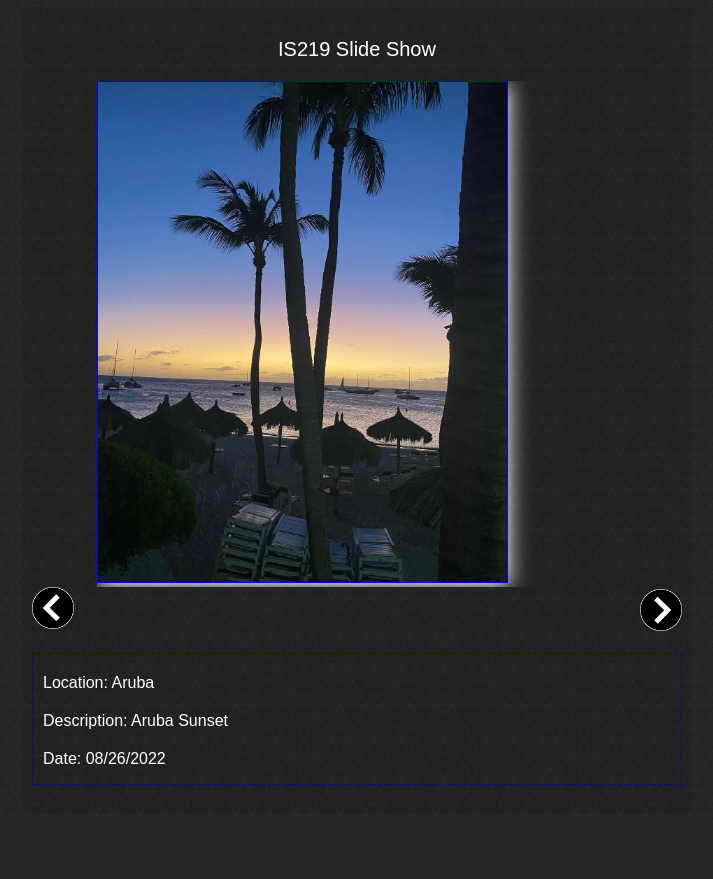
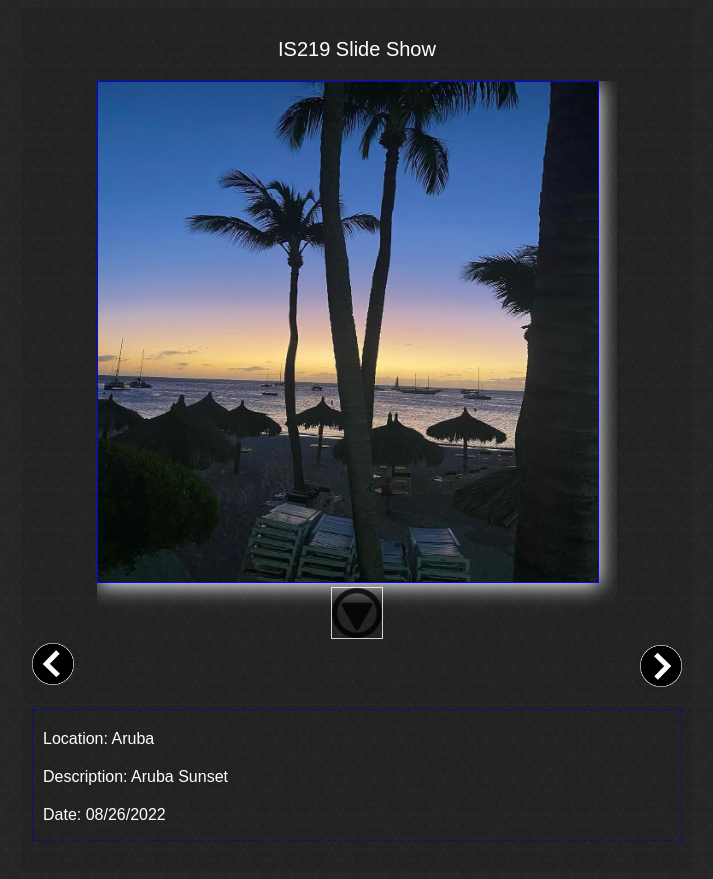
Before and after one commit to MReiss97/Gallery-Project, a PHP site: page /index.html in a window 1280 px wide. Shown: the whole page, without its empty margins (283-996 px from the left). Before the commit the page ends 785 px from the top, so only its background shows below. Run offline with PHP 8.4, Linux system fonts and the light colour scheme; grey boxes labelled with a size stand in for pictures from a placeholder-image service; some libraries are stand-ins or nearby versions.

Commit message:
Changed CSS (Finished)

```diff
--- a/css/style.css
+++ b/css/style.css
@@ -39,6 +39,7 @@
 
 .thumbnail {
 	height: 500px;
+	width: 500px;
 	position: relative;
 	box-shadow: 1px 3px 20px 0px;
 	border: 1px blue solid;
```
